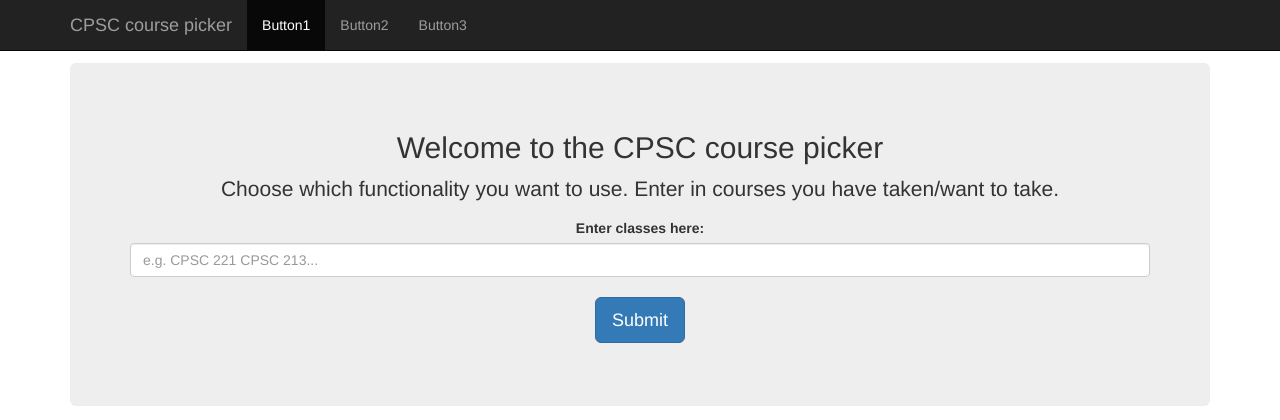
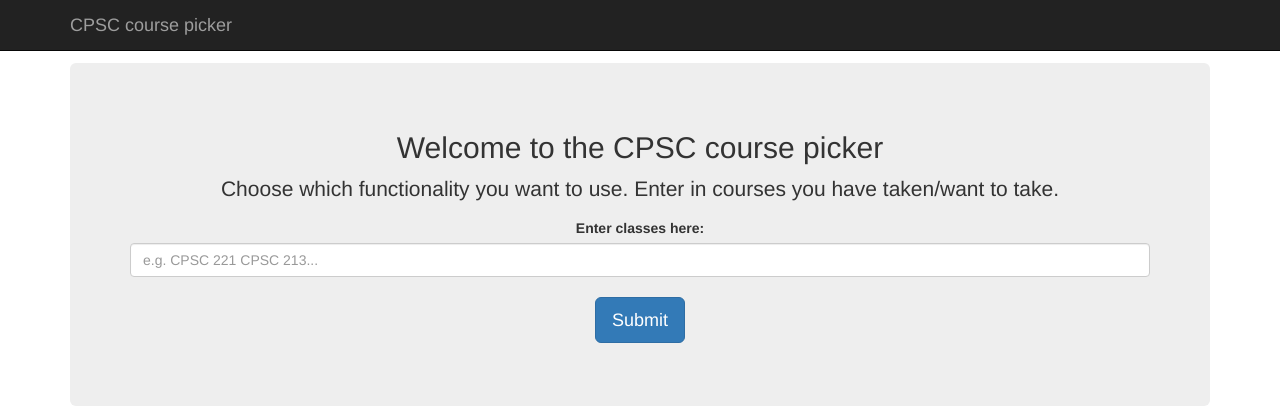
Before and after one commit to carriecari/coursefinder, a Flask app: page / in a window 1280 px wide. Shown: the top 420 px of the page. Run offline with Flask 2, Linux system fonts and the light colour scheme; some libraries are stand-ins or nearby versions.

Commit message:
fixed layout.html

```diff
--- a/app/templates/layout.html
+++ b/app/templates/layout.html
@@ -35,9 +35,9 @@
         </div>
         <div id="navbar" class="collapse navbar-collapse">
           <ul class="nav navbar-nav">
-            <li class="active"><a href="\want">Button1</a></li>
-            <li><a href="#too">Button2</a></li>
-            <li><a href="#phree">Button3</a></li>
+            <!--<li class="active"><a href="\want">Button1</a></li>-->
+            <!--<li><a href="#too">Button2</a></li>-->
+            <!--<li><a href="#phree">Button3</a></li>-->
           </ul>
         </div><!--/.nav-collapse -->
       </div>
```
